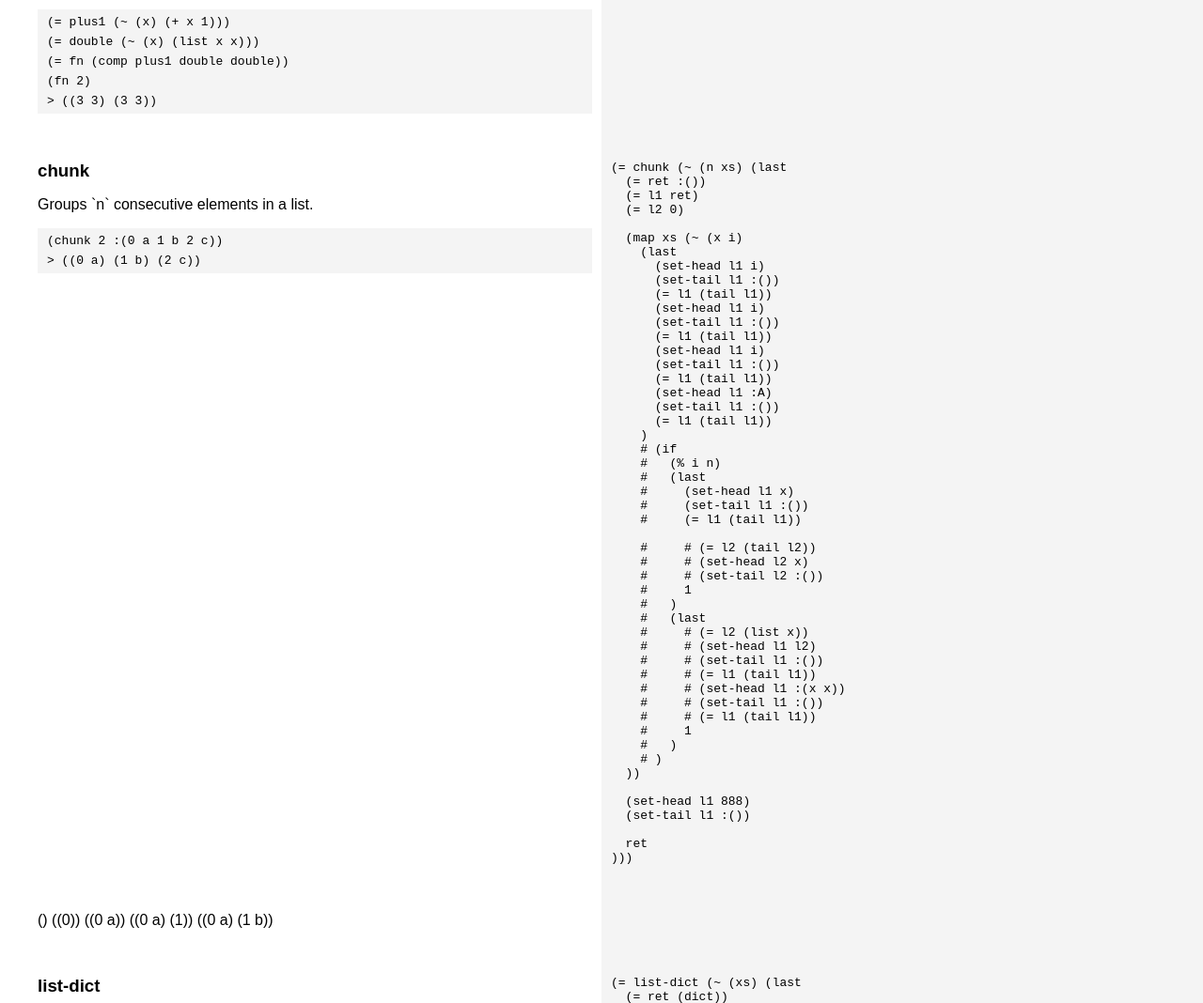
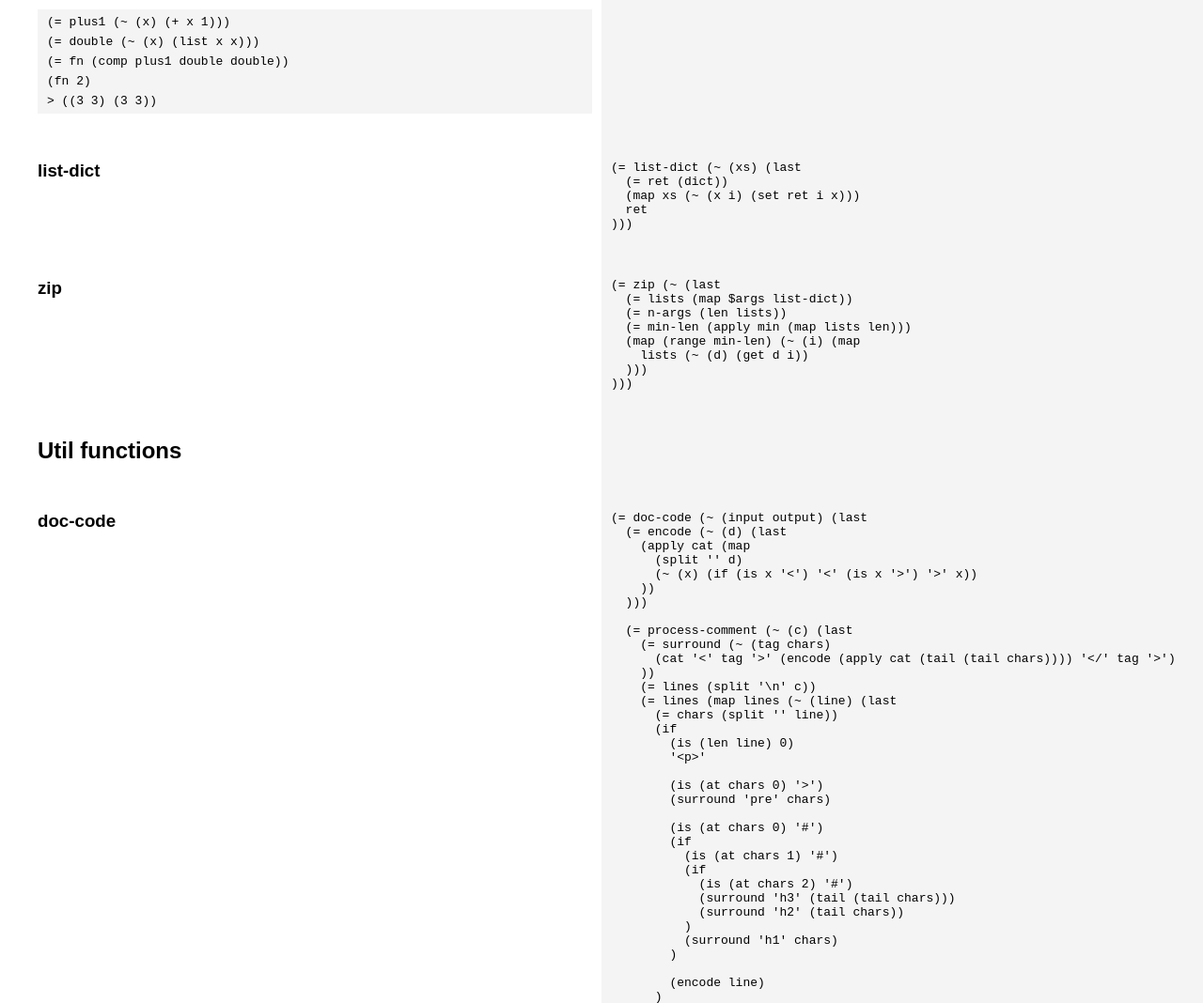
Before and after one commit to paul-nechifor/lemon-cake, a plain HTML site: page dist/index.html in a window 1280 px wide. Shown: the part 1960-3028 px from the top of the page at 94% size. Drawn offline with Linux system fonts and the light colour scheme.

Commit message:
Remove some bad code.

```diff
--- a/dist/index.html
+++ b/dist/index.html
@@ -91,66 +91,7 @@ Example:
     :(x)
   ))
 )))
-</div></div></div><div class="sect"><div class="part left"><div class="text"><h3>chunk</h3>
-<p>
-Groups `n` consecutive elements in a list.
-<p>
-<pre>(chunk 2 :(0 a 1 b 2 c))</pre>
-<pre>&gt; ((0 a) (1 b) (2 c))</pre></div></div><div class="part right"><div class="code">(= chunk (~ (n xs) (last
-  (= ret :())
-  (= l1 ret)
-  (= l2 0)
-
-  (map xs (~ (x i)
-    (last
-      (set-head l1 i)
-      (set-tail l1 :())
-      (= l1 (tail l1))
-      (set-head l1 i)
-      (set-tail l1 :())
-      (= l1 (tail l1))
-      (set-head l1 i)
-      (set-tail l1 :())
-      (= l1 (tail l1))
-      (set-head l1 :A)
-      (set-tail l1 :())
-      (= l1 (tail l1))
-    )
-    # (if
-    #   (% i n)
-    #   (last
-    #     (set-head l1 x)
-    #     (set-tail l1 :())
-    #     (= l1 (tail l1))
-
-    #     # (= l2 (tail l2))
-    #     # (set-head l2 x)
-    #     # (set-tail l2 :())
-    #     1
-    #   )
-    #   (last
-    #     # (= l2 (list x))
-    #     # (set-head l1 l2)
-    #     # (set-tail l1 :())
-    #     # (= l1 (tail l1))
-    #     # (set-head l1 :(x x))
-    #     # (set-tail l1 :())
-    #     # (= l1 (tail l1))
-    #     1
-    #   )
-    # )
-  ))
-
-  (set-head l1 888)
-  (set-tail l1 :())
-
-  ret
-)))
-</div></div></div><div class="sect"><div class="part left"><div class="text">()
-((0))
-((0 a))
-((0 a) (1))
-((0 a) (1 b))</div></div><div class="part right"><div class="code"></div></div></div><div class="sect"><div class="part left"><div class="text"><h3>list-dict</h3></div></div><div class="part right"><div class="code">(= list-dict (~ (xs) (last
+</div></div></div><div class="sect"><div class="part left"><div class="text"><h3>list-dict</h3></div></div><div class="part right"><div class="code">(= list-dict (~ (xs) (last
   (= ret (dict))
   (map xs (~ (x i) (set ret i x)))
   ret
```
Also changed, not shown: 1 other file.
